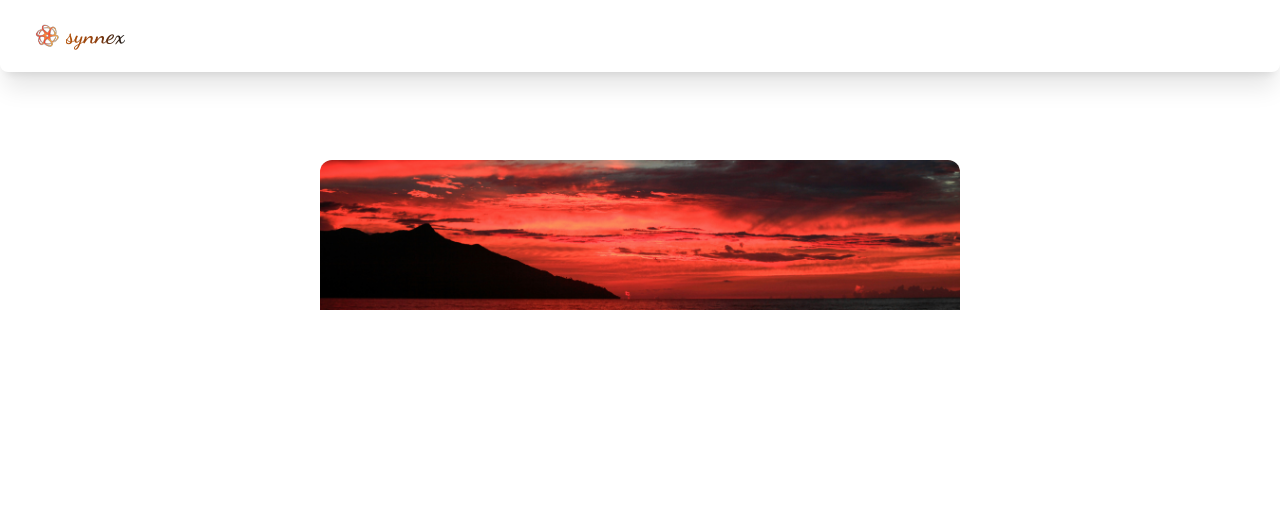
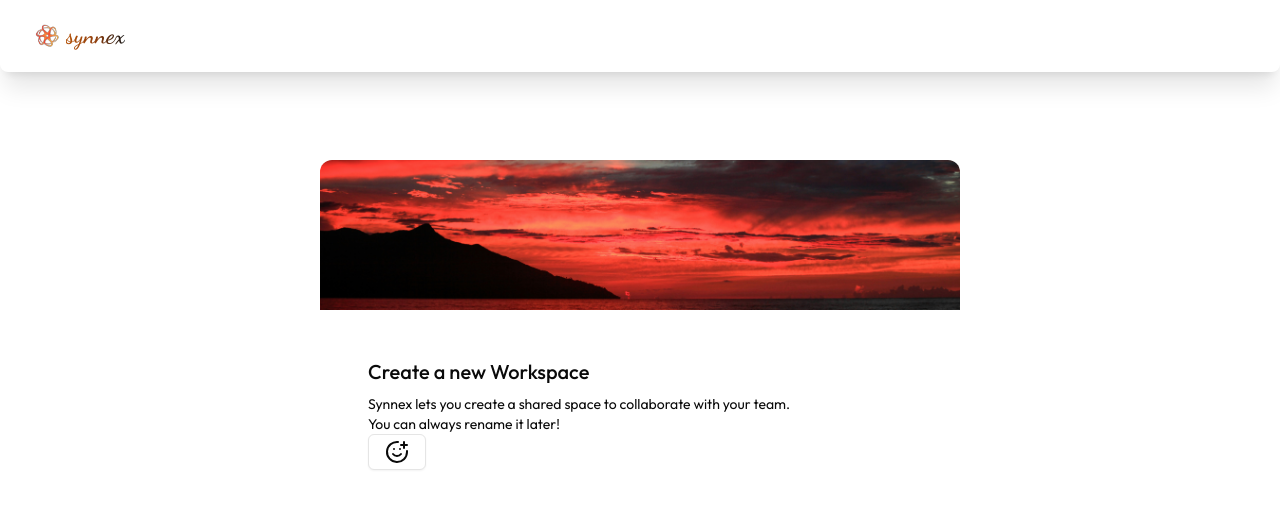
Before and after one commit to axshatInd/synnexTial, a Next.js app: page /createworkspace in a window 1280 px wide. Shown: the top 508 px of the page. Built offline with nearby package versions, Linux system fonts and the light colour scheme; no server answers.

Commit message:
Added emoji button

```diff
--- a/app/(routes)/createworkspace/page.jsx
+++ b/app/(routes)/createworkspace/page.jsx
@@ -1,4 +1,6 @@
 "use client";
+import { Button } from "@/components/ui/button";
+import { SmilePlus } from "lucide-react";
 import Image from "next/image";
 import React, { useState } from "react";
 
@@ -9,7 +11,7 @@ function CreateWorkspace() {
     <div className="p-10 md:px-36 lg:px-52 xl:px-80 py-20">
       <div>
         {/* Cover Image */}
-        <div className="relative group">
+        <div className="relative group cursor-pointer">
           <h2 className="hidden absolute p-4 w-full h-full items-center group-hover:flex justify-center text-black">
             Change Cover
           </h2>
@@ -22,6 +24,20 @@ function CreateWorkspace() {
             />
           </div>
         </div>
+
+        {/*Input Section */}
+        <div className="p-12">
+          <h2 className="font-medium text-xl">Create a new Workspace </h2>
+          <h2 className="text-sm mt-2">
+            Synnex lets you create a shared space to collaborate with your team.
+            <h2>You can always rename it later!</h2>
+          </h2>
+          <div>
+            <Button variant="outline">
+              <SmilePlus />
+            </Button>
+          </div>
+        </div>
       </div>
     </div>
   );
```
